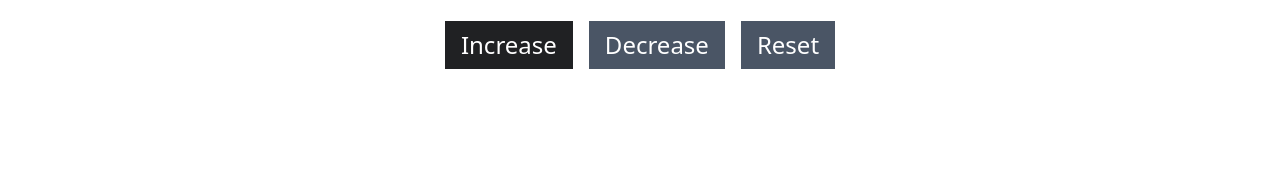
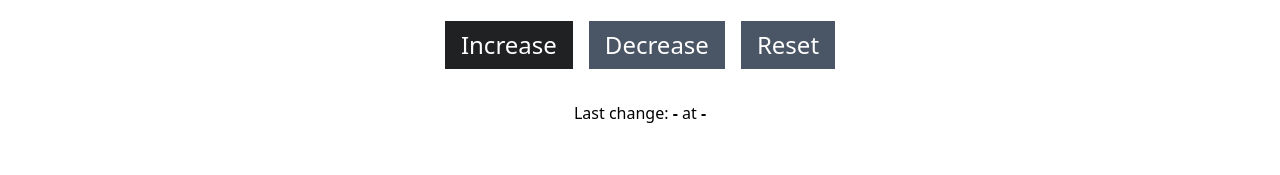
Before and after one commit to routsism/cf7-components-intro, a React (Vite) app: page / in a window 1280 px wide. Shown: the part 171-346 px from the top of the page. Built offline with nearby package versions, Linux system fonts and the light colour scheme.

Commit message:
feat: learnig custom hooks

```diff
--- a/src/App.tsx
+++ b/src/App.tsx
@@ -4,8 +4,14 @@
 // import ArrowFunctionalComponentWithProps from "./components/ArrowFunctionalComponentWithProps";
 // import ArrowFunctionalComponentWithPropsType from "./components/ArrowFunctionalComponentWithPropsType.tsx";
 import Layout from "./components/Layout.tsx";
+// import CounterWithCustomHook from "./components/CounterWithCustomHook.tsx";
+import CounterAdvancedWithCustomHook from "./components/CounterAdvancedWithCustomHook.tsx";
+// import CounterAdvanced from "./components/CounterAdvanced.tsx";
+// import ClassComponentWithState from "./components/ClassComponentWithState.tsx";
+// import CounterWithMoreStates from "./components/CounterWithMoreStates.tsx";
 // import FunctionalComponentWithState from "./components/FunctionalComponentWithState.tsx";
-import Counter from "./components/Counter.tsx";
+// import Counter from "./components/Counter.tsx";
+// import NameChanger from "./components/NameChanger.tsx";
 // import ClassComponentWithState from "./components/ClassComponentWithState.tsx";
 
 
@@ -23,11 +29,15 @@ function App() {
         {/*    title="Is a Arrow Functional Component With Props!"*/}
         {/*    description="This is a description of an Arrow Functional Component With Props!"/>*/}
 
+
             {/*<ClassComponentWithState/>*/}
-
             {/*<FunctionalComponentWithState/>*/}
-            <Counter/>
-
+            {/*<Counter/>*/}
+            {/*<NameChanger/>*/}
+            {/*<CounterWithMoreStates/>*/}
+            {/*<CounterAdvanced/>*/}
+            {/*<CounterWithCustomHook/>*/}
+            <CounterAdvancedWithCustomHook/>
         </Layout>
     </>
   )
```
